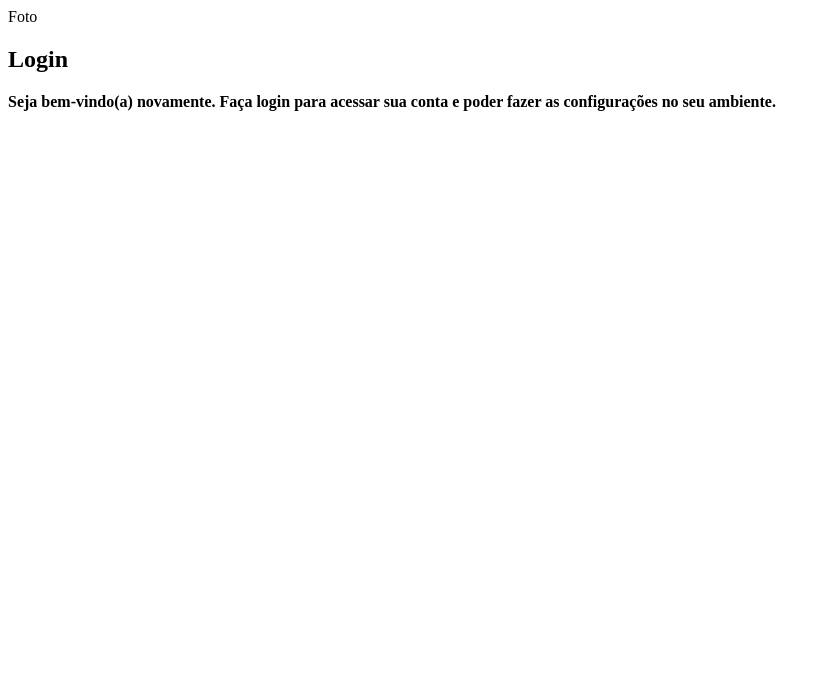
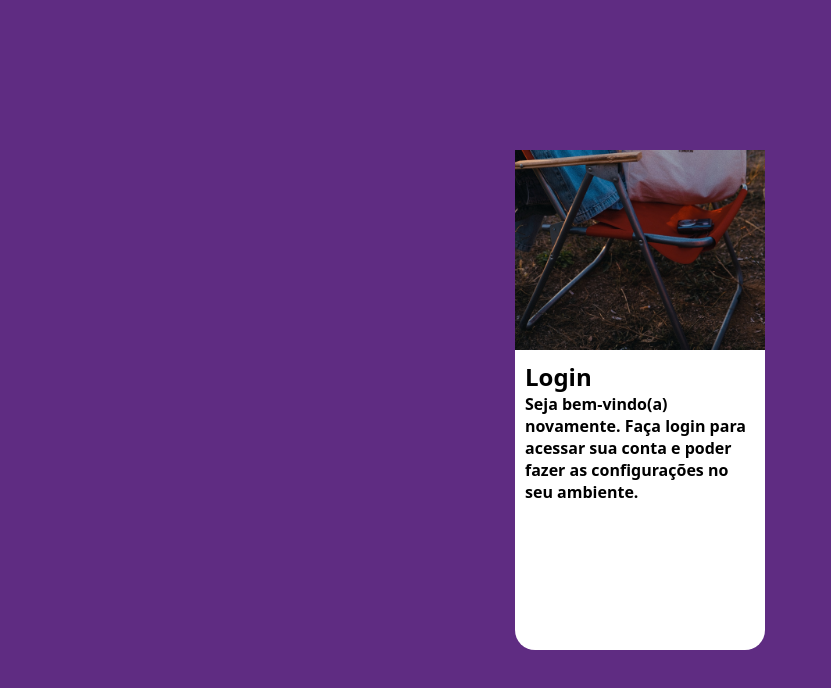
Before and after one commit to lourencotg/projeto-login, a plain HTML site: page index.html in a window 1280 px wide. Shown: the whole page, without its empty margins (0-831 px from the left). Drawn offline with Linux system fonts and the light colour scheme.

Commit message:
atualizei o projeto

```diff
--- a/estilos/style.css
+++ b/estilos/style.css
@@ -3,5 +3,49 @@
 /*
     Paleta de cores
     Verde: #49a09d
-    Lilás: 5f2cd82
+    Lilás: 5f2c82
 */
+
+* {
+    font-family: system-ui, -apple-system, BlinkMacSystemFont, 'Segoe UI', Roboto, Oxygen, Ubuntu, Cantarell, 'Open Sans', 'Helvetica Neue', sans-serif;
+    padding: 0px;
+    margin: 0px;
+    box-sizing: border-box;
+}
+
+body,html {
+    background-color: #5f2c82;
+    height: 100vh;
+    width: 100vw;
+}
+
+main {
+    height: 100vh;
+    width: 100vw;
+}
+
+section#login {
+    position: absolute;
+    top: 50%;
+    left: 50%;
+    transform: translate(-50%, -50%);
+
+    background-color: white;
+    width: 250px;
+    height: 500px;
+    border-radius: 20px;
+
+}
+
+section#login > div#imagem {
+    background: #5f2c82 url(../imagens/fundo.jpg);
+    background-size: cover;
+    background-position: left bottom;
+    height: 200px;
+
+}
+
+section#login > div#formulario {
+    display: block;
+    padding: 10px;
+}
--- a/index.html
+++ b/index.html
@@ -5,12 +5,13 @@
     <meta name="viewport" content="width=device-width, initial-scale=1.0">
     <title>Login</title>
     <link rel="stylesheet" href="estilos/style.css">
+    <link rel="stylesheet" href="estilos/media-query.css">
 </head>
 <body>
     <main>
         <section id="login">
             <div id="imagem">
-                Foto
+                <!-- Aqui vai a imagem -->
             </div>
             <div id="formulario">
                 <h1>Login</h1>
```
Also changed, not shown: estilos/media-query.css (added, +10 -0 lines).
